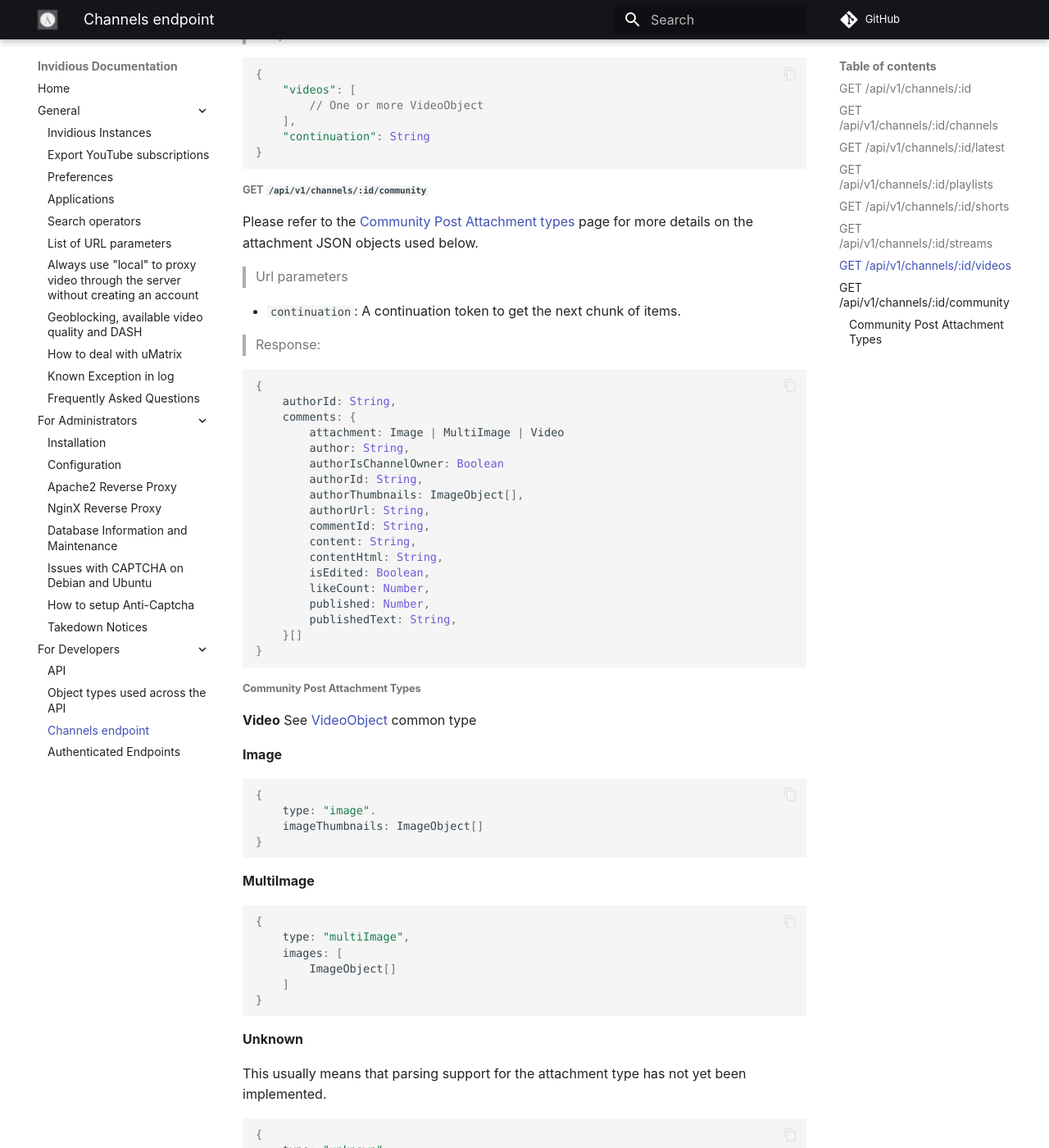
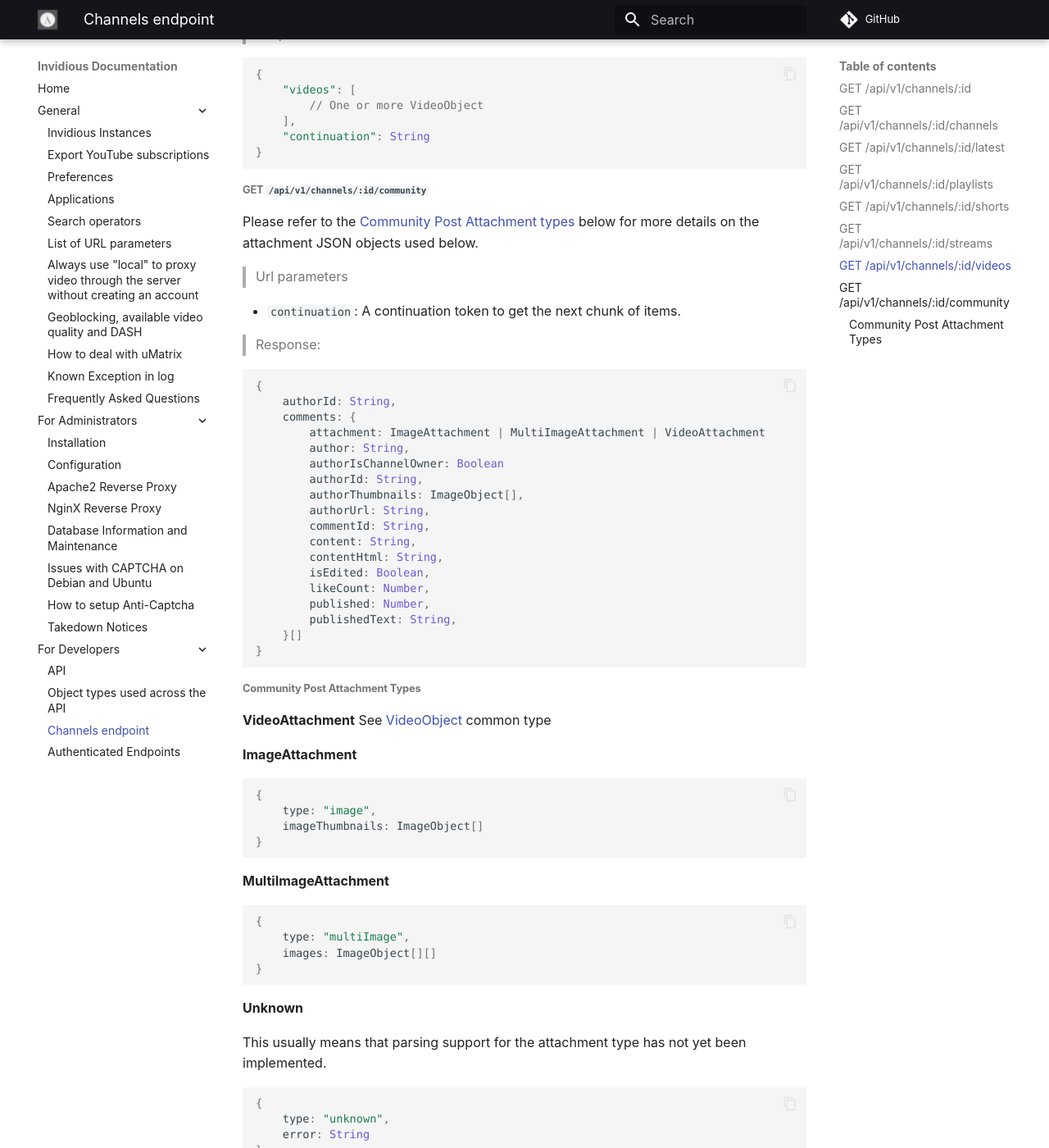
Before and after one commit to iv-org/documentation, an MkDocs documentation site: the page built from docs/api/channels_endpoint.md, in a window 1280 px wide and 1400 px high, scrolled down 2334 px. Shown: the whole window at 82% size. Built offline with MkDocs 1.6.1 and Material for MkDocs 9.7.7, drawn with Linux system fonts in a browser that asks for light colours; comment, search, counter and statistics services are not loaded.

Commit message:
Implement review suggestions
Co-Authored-By: Samantaz Fox <coding@samantaz.fr>

````diff
--- a/docs/api/channels_endpoint.md
+++ b/docs/api/channels_endpoint.md
@@ -125,7 +125,7 @@
 
 ##### GET `/api/v1/channels/:id/community`
 
-Please refer to the [Community Post Attachment types](./community_post_attachment_types.md) page for more details on the attachment JSON objects used below.
+Please refer to the [Community Post Attachment types](#community-post-attachment-types) below for more details on the attachment JSON objects used below.
 
 > Url parameters
 
@@ -137,7 +137,7 @@
 {
 	authorId: String,
 	comments: {
-		attachment: Image | MultiImage | Video
+		attachment: ImageAttachment | MultiImageAttachment | VideoAttachment
 		author: String,
 		authorIsChannelOwner: Boolean
 		authorId: String,
@@ -154,26 +154,24 @@
 }
 ```
 ###### Community Post Attachment Types
-__Video__
+__VideoAttachment__
 See [VideoObject](./common_types.md#videoobject) common type
 
-__Image__
+__ImageAttachment__
 
 ```javascript
 {
-    type: "image".
+    type: "image",
     imageThumbnails: ImageObject[]
 }
 ```
 
-__MultiImage__
+__MultiImageAttachment__
 
 ```javascript
 {
     type: "multiImage",
-    images: [
-        ImageObject[]
-    ]
+    images: ImageObject[][]
 }
 ```
 
````
